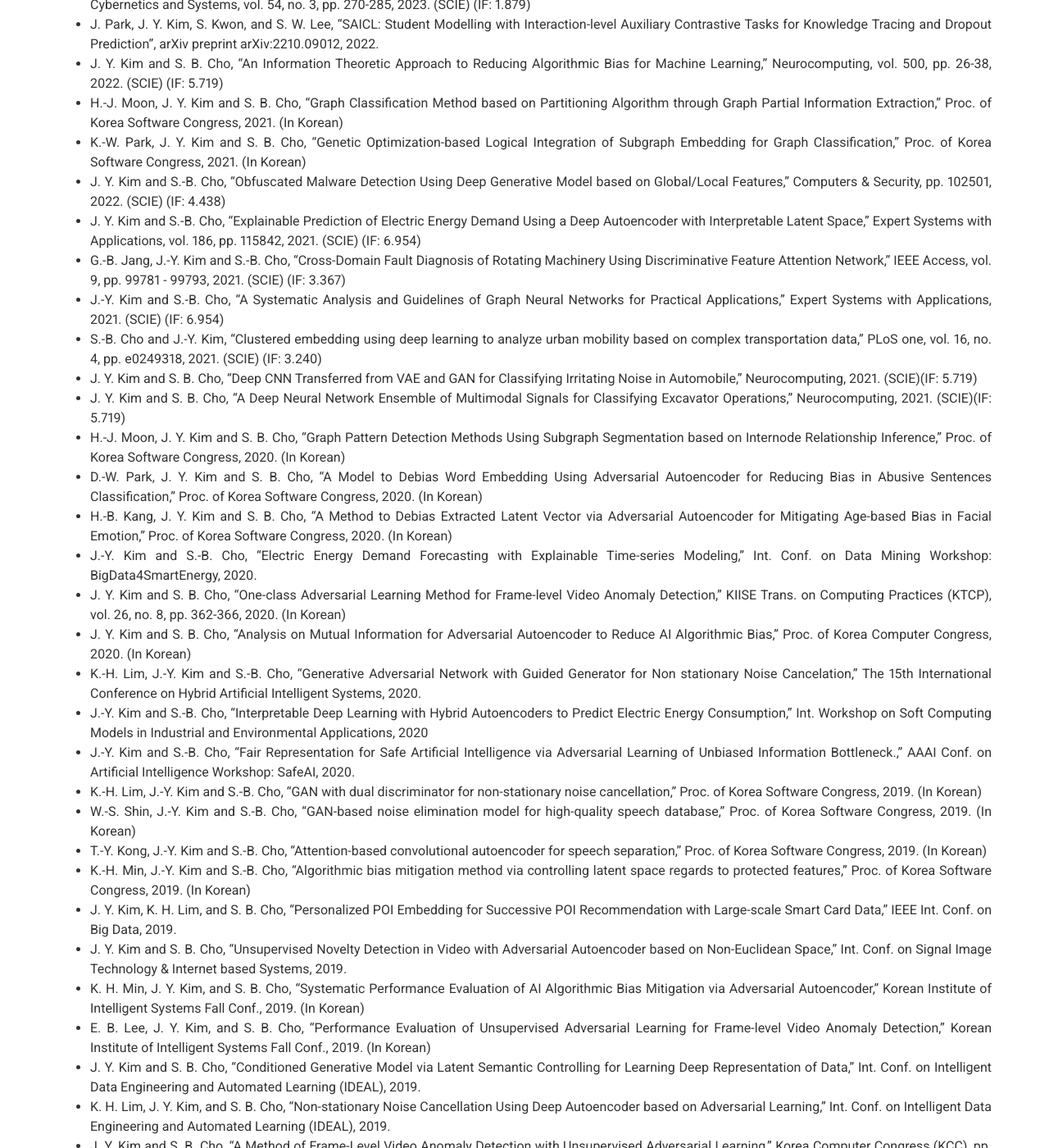
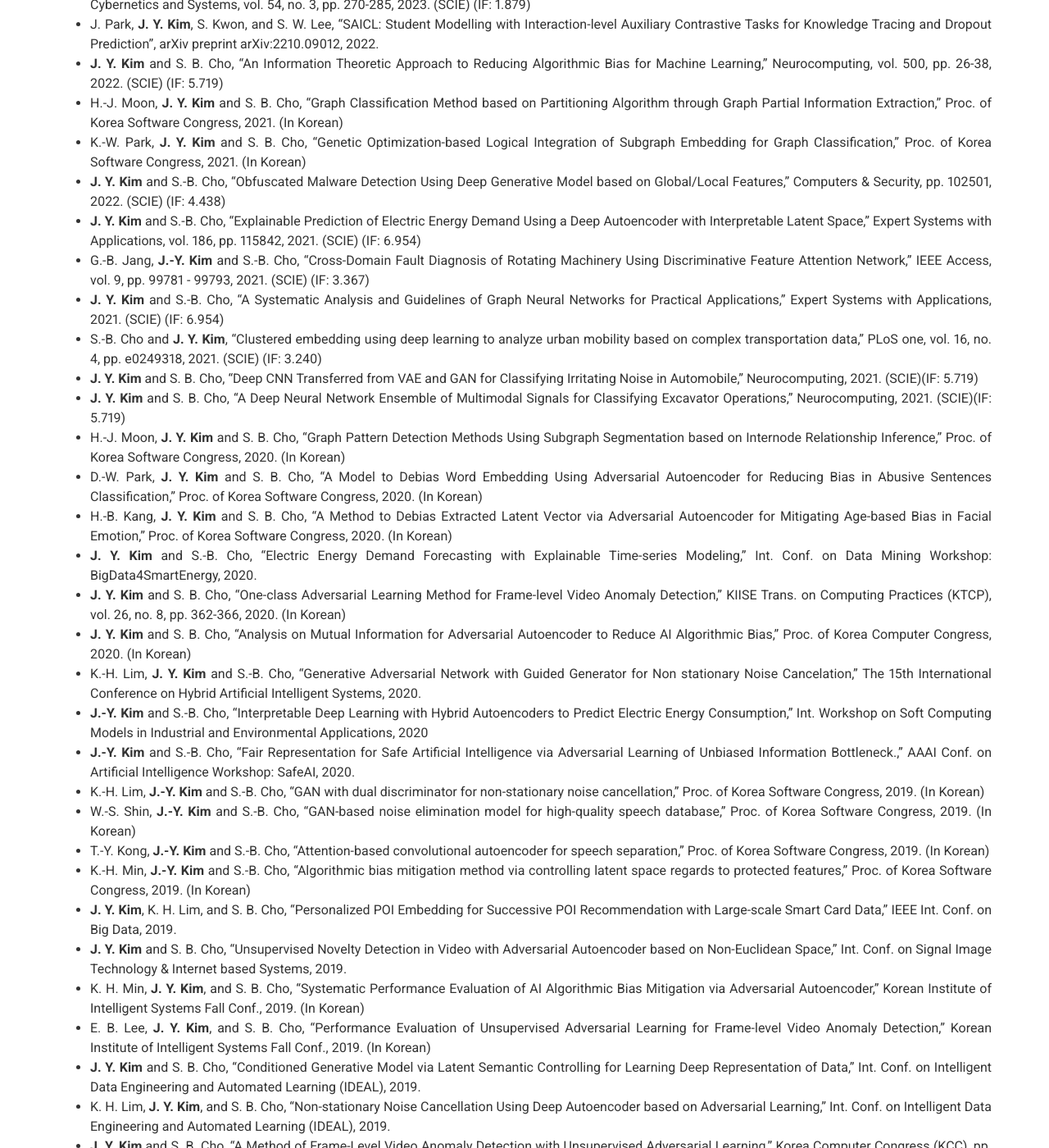
Before and after one commit to seahl0119/JYKim.github.io, a Jekyll site: the page built from index.md, in a window 1280 px wide and 1400 px high, scrolled down 2318 px. Shown: the whole window at 82% size. Built offline with Jekyll 4.4.1, drawn with Linux system fonts in a browser that asks for light colours; nearby versions of some CDN libraries; some of the changed text lies outside the part shown.

Commit message:
Update _config.yml

```diff
--- a/_config.yml
+++ b/_config.yml
@@ -125,54 +125,54 @@ content:
      - B. Park&#42;, S. Woo&#42;, H. Go &#42;, <strong> J. Y. Kim&#42;</strong>, C. Kim, “Denoising Task Routing for Diffusion Models,” International Conference on Learning Representations (ICLR), 2024. (&#42; Denotes equal  contribution)  <br>
      - S. Kwon&#42;, S. Kim&#42;, S. Lee, <strong>J. Y. Kim</strong>, S. An, and K. Kim, “Addressing Selection Bias in Computerized Adaptive Testing: A User-Wise Aggregate Influence Function Approach,” International Conference on Information & Knowledge Management (CIKM), 2024. (&#42; Denotes equal  contribution)  <br>
      - Y. Lee&#42;, <strong>J. Y. Kim&#42;</strong>, H. Go&#42;, M Jeong, S. Oh, and S. Choi, “Multi-Architecture Multi-Expert Diffusion  Models,” AAAI Conference on Artificial Intelligence (AAAI), 2024. (&#42; Denotes equal  contribution)  <br>
-     - J. Y. Kim&#42;, S. Kwon&#42;, H. Go&#42;, Y. Lee, and S. Choi, “ScoreCL: Augmentation-Adaptive Contrastive  Learning via Score-Matching Function,” arXiv preprint, 2024.  (&#42; Denotes equal contribution)  <br>
-     - H. Go&#42;, J. Y. Kim&#42;, Y. Lee, S. Lee, S. Oh, H. Moon, and S. Choi, “Addressing Negative Transfer in  Diffusion Models,” Advances in Neural Information Processing Systems (NeurIPS), 2024. (&#42; Denotes equal contribution)  <br>
-     - H. Go&#42;, Y. Lee&#42;, J. Y. Kim&#42;, S. Lee, M. Jeong, H. S. Lee, and S. Choi, “Towards Practical Plug-and-Play  Diffusion Models”, IEEE/CVF Conference on Computer Vision and Pattern Recognition (CVPR), 2023. (&#42; Denotes equal contribution)  <br>
-     - J. Y. Kim and S. B. Cho, “Predicting Residential Energy Consumption by Explainable Deep Learning with  Long-term and Short-term Latent Variables,” Cybernetics and Systems, vol. 54, no. 3, pp. 270-285, 2023.  (SCIE) (IF: 1.879)  <br>
-     - J. Park, J. Y. Kim, S. Kwon, and S. W. Lee, “SAICL: Student Modelling with Interaction-level Auxiliary  Contrastive Tasks for Knowledge Tracing and Dropout Prediction”, arXiv preprint arXiv:2210.09012,  2022.  <br>
-     - J. Y. Kim and S. B. Cho, “An Information Theoretic Approach to Reducing Algorithmic Bias for Machine  Learning,” Neurocomputing, vol. 500, pp. 26-38, 2022. (SCIE) (IF: 5.719)  <br>
-     - H.-J. Moon, J. Y. Kim and S. B. Cho, “Graph Classification Method based on Partitioning Algorithm  through Graph Partial Information Extraction,” Proc. of Korea Software Congress, 2021.  (In Korean) <br>
-     - K.-W. Park, J. Y. Kim and S. B. Cho, “Genetic Optimization-based Logical Integration of Subgraph Embedding for Graph Classification,” Proc. of Korea Software Congress, 2021. (In Korean) <br>
-     - J. Y. Kim and S.-B. Cho, “Obfuscated Malware Detection Using Deep Generative Model based on  Global/Local Features,” Computers & Security, pp. 102501, 2022. (SCIE) (IF: 4.438)  <br>
-     - J. Y. Kim and S.-B. Cho, “Explainable Prediction of Electric Energy Demand Using a Deep Autoencoder  with Interpretable Latent Space,” Expert Systems with Applications, vol. 186, pp. 115842, 2021. (SCIE)  (IF: 6.954)  <br>
-     - G.-B. Jang, J.-Y. Kim and S.-B. Cho, "Cross-Domain Fault Diagnosis of Rotating Machinery Using  Discriminative Feature Attention Network," IEEE Access, vol. 9, pp. 99781 - 99793, 2021. (SCIE) (IF:  3.367)  <br>
-     - J.-Y. Kim and S.-B. Cho, "A Systematic Analysis and Guidelines of Graph Neural Networks for Practical  Applications," Expert Systems with Applications, 2021. (SCIE) (IF: 6.954)   <br>
-     - S.-B. Cho and J.-Y. Kim, "Clustered embedding using deep learning to analyze urban mobility based on  complex transportation data," PLoS one, vol. 16, no. 4, pp. e0249318, 2021. (SCIE) (IF: 3.240)  <br>
-     - J. Y. Kim and S. B. Cho, “Deep CNN Transferred from VAE and GAN for Classifying Irritating Noise in  Automobile,” Neurocomputing, 2021. (SCIE)(IF: 5.719)   <br>
-     - J. Y. Kim and S. B. Cho, “A Deep Neural Network Ensemble of Multimodal Signals for Classifying  Excavator Operations,” Neurocomputing, 2021. (SCIE)(IF: 5.719)  <br>
-     - H.-J. Moon, J. Y. Kim and S. B. Cho, “Graph Pattern Detection Methods Using Subgraph Segmentation  based on Internode Relationship Inference,” Proc. of Korea Software Congress, 2020. (In Korean)  <br>
-     - D.-W. Park, J. Y. Kim and S. B. Cho, “A Model to Debias Word Embedding Using Adversarial Autoencoder  for Reducing Bias in Abusive Sentences Classification,” Proc. of Korea Software Congress, 2020. (In  Korean)  <br>
-     - H.-B. Kang, J. Y. Kim and S. B. Cho, “A Method to Debias Extracted Latent Vector via Adversarial  Autoencoder for Mitigating Age-based Bias in Facial Emotion,” Proc. of Korea Software Congress, 2020.  (In Korean)  <br>
-     - J.-Y. Kim and S.-B. Cho, "Electric Energy Demand Forecasting with Explainable Time-series Modeling,"  Int. Conf. on Data Mining Workshop: BigData4SmartEnergy, 2020.   <br>
-     - J. Y. Kim and S. B. Cho, “One-class Adversarial Learning Method for Frame-level Video Anomaly  Detection,” KIISE Trans. on Computing Practices (KTCP), vol. 26, no. 8, pp. 362-366, 2020. (In Korean)  <br>
-     - J. Y. Kim and S. B. Cho, “Analysis on Mutual Information for Adversarial Autoencoder to Reduce AI  Algorithmic Bias,” Proc. of Korea Computer Congress, 2020. (In Korean)  <br>
-     - K.-H. Lim, J.-Y. Kim and S.-B. Cho, "Generative Adversarial Network with Guided Generator for Non stationary Noise Cancelation," The 15th International Conference on Hybrid Artificial Intelligent Systems,  2020.  <br>
-     - J.-Y. Kim and S.-B. Cho, "Interpretable Deep Learning with Hybrid Autoencoders to Predict Electric  Energy Consumption," Int. Workshop on Soft Computing Models in Industrial and Environmental  Applications, 2020  <br>
-     - J.-Y. Kim and S.-B. Cho, “Fair Representation for Safe Artificial Intelligence via Adversarial Learning of  Unbiased Information Bottleneck.,” AAAI Conf. on Artificial Intelligence Workshop: SafeAI, 2020.  <br>
-     - K.-H. Lim, J.-Y. Kim and S.-B. Cho, “GAN with dual discriminator for non-stationary noise cancellation,”  Proc. of Korea Software Congress, 2019. (In Korean)  <br>
-     - W.-S. Shin, J.-Y. Kim and S.-B. Cho, “GAN-based noise elimination model for high-quality speech  database,” Proc. of Korea Software Congress, 2019. (In Korean)  <br>
-     - T.-Y. Kong, J.-Y. Kim and S.-B. Cho, “Attention-based convolutional autoencoder for speech separation,”  Proc. of Korea Software Congress, 2019. (In Korean)  <br>
-     - K.-H. Min, J.-Y. Kim and S.-B. Cho, “Algorithmic bias mitigation method via controlling latent space  regards to protected features,” Proc. of Korea Software Congress, 2019. (In Korean)  <br>
-     - J. Y. Kim, K. H. Lim, and S. B. Cho, “Personalized POI Embedding for Successive POI Recommendation with Large-scale Smart Card Data,” IEEE Int. Conf. on Big Data, 2019.   <br>
-     - J. Y. Kim and S. B. Cho, “Unsupervised Novelty Detection in Video with Adversarial Autoencoder based  on Non-Euclidean Space,” Int. Conf. on Signal Image Technology & Internet based Systems, 2019.  <br>
-     -  K. H. Min, J. Y. Kim, and S. B. Cho, “Systematic Performance Evaluation of AI Algorithmic Bias  Mitigation via Adversarial Autoencoder,” Korean Institute of Intelligent Systems Fall Conf., 2019. (In Korean)  <br>
-     - E. B. Lee, J. Y. Kim, and S. B. Cho, “Performance Evaluation of Unsupervised Adversarial Learning for  Frame-level Video Anomaly Detection,” Korean Institute of Intelligent Systems Fall Conf., 2019.  (In Korean)  <br>
-     - J. Y. Kim and S. B. Cho, “Conditioned Generative Model via Latent Semantic Controlling for Learning  Deep Representation of Data,” Int. Conf. on Intelligent Data Engineering and Automated Learning  (IDEAL), 2019.   <br>
-     - K. H. Lim, J. Y. Kim, and S. B. Cho, “Non-stationary Noise Cancellation Using Deep Autoencoder based  on Adversarial Learning,” Int. Conf. on Intelligent Data Engineering and Automated Learning (IDEAL), 2019.  <br>
-     - J. Y. Kim and S. B. Cho, “A Method of Frame-Level Video Anomaly Detection with Unsupervised  Adversarial Learning,” Korea Computer Congress (KCC), pp. 999-101, 2019. (In Korean) <br>
-     - J. Y. Kim and S. B. Cho, “Deep Learning Model based on Autoencoder for Reducing Algorithmic Bias of  Gender,” Journal of KIISE, vol. 46, no. 8, pp. 721-725, 2019.  (In Korean) <br>
-     - J. Y. Kim, S. M. Moon, and S. B. Cho, “Robust Classifying BSR Noises Using Deep Learning Model based on GAN,” Journal of Korean Society  for Noise and Vibration Engineering (KSNVE), vol. 29, no. 3, pp. 11-17, 2019. (In Korean)  <br>
-     - J. Y. Kim and S. B. Cho, “Evolutionary Optimization of Hyperparameters in Deep Learning Models,” IEEE  Congress on Evolutionary Computation (CEC), pp. 808-814, 2019.  <br>
-     - J. Y. Kim and S. B. Cho, “Classifying Excavator Operations with Fusion Network of Multi-Modal Deep  Learning Models,” Int. Conf. on Soft Computing Models in Industrial and Environmental Applications (SOCO), pp. 25-34, 2019.   <br>
-     - J. Y. Kim and S. B. Cho, “Electric Energy Consumption Prediction by Deep Learning with State  Explainable Autoencoder,” Energies, vol. 12, no. 4, pp. 739, 2019. (SCIE)(IF: 2.676)  <br>
-     - J. Y. Kim and S. B. Cho, “A Method of Speech Commands Recognition with Transferred Encoder-decoder  GAN,” KIISE Trans. on Computing Practices (KTCP), vol. 25, no. 2, pp. 106-110, 2019. (In Korean)  <br>
-     - J. Y. Kim and S. B. Cho, “A Latent Space Matching Model based on Deep Autoencoder for Reducing  Algorithmic Bias of Gender,” Korea Software Congress (KSC), pp. 719-721, 2018. (In Korean)  <br>
-     - J. Y. Kim and S. B. Cho, “Detecting Intrusive Malware with a Hybrid Generative Deep Learning Model,”  Int. Conf. on Intelligent Data Engineering and Automated Learning (IDEAL), pp. 499-507, 2018.  <br>
-     - J. Y. Kim and S. B. Cho, “A Method of Speech Commands Recognition with Transferred Encoder-decoder  GAN,” Korean Computer Congress (KCC), pp. 814-816, 2018. (In Korean)  <br>
-     - J. Y. Kim, S. J. Bu, and S. B. Cho, “Hybrid Deep Learning based on GAN for Classifying BSR Noises  from Invehicle Sensors,” Int. Conf. on Hybrid Artificial Intelligence Systems (HAIS), pp. 27-38, 2018.  <br>
-     - J. Y. Kim, S. J. Bu, and S. B. Cho, “Zero-day Malware Detection using Transferred Generative Adversarial  Networks,” Information Sciences, vol. 460, pp. 83-102, 2018. (SCI)(IF: 4.832)  <br>
-     - J. Y. Kim, S. J. Bu, and S. B. Cho, “Malware Detection using Deep Transferred Generative Adversarial  Networks,” Int. Conf. on Neural Information Processing (ICONIP), pp. 556-564, 2017.  <br>
-     - J. Y. Kim, S. J. Bu, and S. B. Cho, “A Method of Malware Detection with Deep Transfer-GAN,” Korea Computer Congress (KCC), pp. 1893-1895, 2017. (In Korean)  <br>
+     - <strong>J. Y. Kim&#42;</strong>, S. Kwon&#42;, H. Go&#42;, Y. Lee, and S. Choi, “ScoreCL: Augmentation-Adaptive Contrastive  Learning via Score-Matching Function,” arXiv preprint, 2024.  (&#42; Denotes equal contribution)  <br>
+     - H. Go&#42;, <strong>J. Y. Kim&#42;<s/trong>, Y. Lee, S. Lee, S. Oh, H. Moon, and S. Choi, “Addressing Negative Transfer in  Diffusion Models,” Advances in Neural Information Processing Systems (NeurIPS), 2024. (&#42; Denotes equal contribution)  <br>
+     - H. Go&#42;, Y. Lee&#42;, <strong>J. Y. Kim&#42;</strong>, S. Lee, M. Jeong, H. S. Lee, and S. Choi, “Towards Practical Plug-and-Play  Diffusion Models”, IEEE/CVF Conference on Computer Vision and Pattern Recognition (CVPR), 2023. (&#42; Denotes equal contribution)  <br>
+     - <strong>J. Y. Kim</strong> and S. B. Cho, “Predicting Residential Energy Consumption by Explainable Deep Learning with  Long-term and Short-term Latent Variables,” Cybernetics and Systems, vol. 54, no. 3, pp. 270-285, 2023.  (SCIE) (IF: 1.879)  <br>
+     - J. Park, <strong>J. Y. Kim</strong>, S. Kwon, and S. W. Lee, “SAICL: Student Modelling with Interaction-level Auxiliary  Contrastive Tasks for Knowledge Tracing and Dropout Prediction”, arXiv preprint arXiv:2210.09012,  2022.  <br>
+     - <strong>J. Y. Kim</strong> and S. B. Cho, “An Information Theoretic Approach to Reducing Algorithmic Bias for Machine  Learning,” Neurocomputing, vol. 500, pp. 26-38, 2022. (SCIE) (IF: 5.719)  <br>
+     - H.-J. Moon, <strong>J. Y. Kim </strong>and S. B. Cho, “Graph Classification Method based on Partitioning Algorithm  through Graph Partial Information Extraction,” Proc. of Korea Software Congress, 2021.  (In Korean) <br>
+     - K.-W. Park, <strong>J. Y. Kim </strong>and S. B. Cho, “Genetic Optimization-based Logical Integration of Subgraph Embedding for Graph Classification,” Proc. of Korea Software Congress, 2021. (In Korean) <br>
+     - <strong>J. Y. Kim </strong>and S.-B. Cho, “Obfuscated Malware Detection Using Deep Generative Model based on  Global/Local Features,” Computers & Security, pp. 102501, 2022. (SCIE) (IF: 4.438)  <br>
+     - <strong>J. Y. Kim </strong>and S.-B. Cho, “Explainable Prediction of Electric Energy Demand Using a Deep Autoencoder  with Interpretable Latent Space,” Expert Systems with Applications, vol. 186, pp. 115842, 2021. (SCIE)  (IF: 6.954)  <br>
+     - G.-B. Jang, <strong>J.-Y. Kim</strong> and S.-B. Cho, "Cross-Domain Fault Diagnosis of Rotating Machinery Using  Discriminative Feature Attention Network," IEEE Access, vol. 9, pp. 99781 - 99793, 2021. (SCIE) (IF:  3.367)  <br>
+     - <strong>J. Y. Kim</strong> and S.-B. Cho, "A Systematic Analysis and Guidelines of Graph Neural Networks for Practical  Applications," Expert Systems with Applications, 2021. (SCIE) (IF: 6.954)   <br>
+     - S.-B. Cho and <strong>J. Y. Kim</strong>, "Clustered embedding using deep learning to analyze urban mobility based on  complex transportation data," PLoS one, vol. 16, no. 4, pp. e0249318, 2021. (SCIE) (IF: 3.240)  <br>
+     - <strong>J. Y. Kim</strong> and S. B. Cho, “Deep CNN Transferred from VAE and GAN for Classifying Irritating Noise in  Automobile,” Neurocomputing, 2021. (SCIE)(IF: 5.719)   <br>
+     - <strong>J. Y. Kim</strong> and S. B. Cho, “A Deep Neural Network Ensemble of Multimodal Signals for Classifying  Excavator Operations,” Neurocomputing, 2021. (SCIE)(IF: 5.719)  <br>
+     - H.-J. Moon, <strong>J. Y. Kim</strong> and S. B. Cho, “Graph Pattern Detection Methods Using Subgraph Segmentation  based on Internode Relationship Inference,” Proc. of Korea Software Congress, 2020. (In Korean)  <br>
+     - D.-W. Park, <strong>J. Y. Kim</strong> and S. B. Cho, “A Model to Debias Word Embedding Using Adversarial Autoencoder  for Reducing Bias in Abusive Sentences Classification,” Proc. of Korea Software Congress, 2020. (In  Korean)  <br>
+     - H.-B. Kang, <strong>J. Y. Kim</strong> and S. B. Cho, “A Method to Debias Extracted Latent Vector via Adversarial  Autoencoder for Mitigating Age-based Bias in Facial Emotion,” Proc. of Korea Software Congress, 2020.  (In Korean)  <br>
+     - <strong>J. Y. Kim</strong> and S.-B. Cho, "Electric Energy Demand Forecasting with Explainable Time-series Modeling,"  Int. Conf. on Data Mining Workshop: BigData4SmartEnergy, 2020.   <br>
+     - <strong>J. Y. Kim</strong> and S. B. Cho, “One-class Adversarial Learning Method for Frame-level Video Anomaly  Detection,” KIISE Trans. on Computing Practices (KTCP), vol. 26, no. 8, pp. 362-366, 2020. (In Korean)  <br>
+     - <strong>J. Y. Kim</strong> and S. B. Cho, “Analysis on Mutual Information for Adversarial Autoencoder to Reduce AI  Algorithmic Bias,” Proc. of Korea Computer Congress, 2020. (In Korean)  <br>
+     - K.-H. Lim, <strong>J. Y. Kim</strong> and S.-B. Cho, "Generative Adversarial Network with Guided Generator for Non stationary Noise Cancelation," The 15th International Conference on Hybrid Artificial Intelligent Systems,  2020.  <br>
+     - <strong>J.-Y. Kim</strong> and S.-B. Cho, "Interpretable Deep Learning with Hybrid Autoencoders to Predict Electric  Energy Consumption," Int. Workshop on Soft Computing Models in Industrial and Environmental  Applications, 2020  <br>
+     - <strong>J.-Y. Kim</strong> and S.-B. Cho, “Fair Representation for Safe Artificial Intelligence via Adversarial Learning of  Unbiased Information Bottleneck.,” AAAI Conf. on Artificial Intelligence Workshop: SafeAI, 2020.  <br>
+     - K.-H. Lim, <strong>J.-Y. Kim</strong> and S.-B. Cho, “GAN with dual discriminator for non-stationary noise cancellation,”  Proc. of Korea Software Congress, 2019. (In Korean)  <br>
+     - W.-S. Shin, <strong>J.-Y. Kim </strong>and S.-B. Cho, “GAN-based noise elimination model for high-quality speech  database,” Proc. of Korea Software Congress, 2019. (In Korean)  <br>
+     - T.-Y. Kong, <strong>J.-Y. Kim</strong> and S.-B. Cho, “Attention-based convolutional autoencoder for speech separation,”  Proc. of Korea Software Congress, 2019. (In Korean)  <br>
+     - K.-H. Min, <strong>J.-Y. Kim</strong> and S.-B. Cho, “Algorithmic bias mitigation method via controlling latent space  regards to protected features,” Proc. of Korea Software Congress, 2019. (In Korean)  <br>
+     - <strong>J. Y. Kim</strong>, K. H. Lim, and S. B. Cho, “Personalized POI Embedding for Successive POI Recommendation with Large-scale Smart Card Data,” IEEE Int. Conf. on Big Data, 2019.   <br>
+     - <strong>J. Y. Kim</strong> and S. B. Cho, “Unsupervised Novelty Detection in Video with Adversarial Autoencoder based  on Non-Euclidean Space,” Int. Conf. on Signal Image Technology & Internet based Systems, 2019.  <br>
+     -  K. H. Min, <strong>J. Y. Kim</strong>, and S. B. Cho, “Systematic Performance Evaluation of AI Algorithmic Bias  Mitigation via Adversarial Autoencoder,” Korean Institute of Intelligent Systems Fall Conf., 2019. (In Korean)  <br>
+     - E. B. Lee, <strong>J. Y. Kim</strong>, and S. B. Cho, “Performance Evaluation of Unsupervised Adversarial Learning for  Frame-level Video Anomaly Detection,” Korean Institute of Intelligent Systems Fall Conf., 2019.  (In Korean)  <br>
+     - <strong>J. Y. Kim</strong> and S. B. Cho, “Conditioned Generative Model via Latent Semantic Controlling for Learning  Deep Representation of Data,” Int. Conf. on Intelligent Data Engineering and Automated Learning  (IDEAL), 2019.   <br>
+     - K. H. Lim, <strong>J. Y. Kim</strong>, and S. B. Cho, “Non-stationary Noise Cancellation Using Deep Autoencoder based  on Adversarial Learning,” Int. Conf. on Intelligent Data Engineering and Automated Learning (IDEAL), 2019.  <br>
+     - <strong>J. Y. Kim</strong> and S. B. Cho, “A Method of Frame-Level Video Anomaly Detection with Unsupervised  Adversarial Learning,” Korea Computer Congress (KCC), pp. 999-101, 2019. (In Korean) <br>
+     - <strong>J. Y. Kim</strong> and S. B. Cho, “Deep Learning Model based on Autoencoder for Reducing Algorithmic Bias of  Gender,” Journal of KIISE, vol. 46, no. 8, pp. 721-725, 2019.  (In Korean) <br>
+     - <strong>J. Y. Kim</strong>, S. M. Moon, and S. B. Cho, “Robust Classifying BSR Noises Using Deep Learning Model based on GAN,” Journal of Korean Society  for Noise and Vibration Engineering (KSNVE), vol. 29, no. 3, pp. 11-17, 2019. (In Korean)  <br>
+     - <strong>J. Y. Kim</strong> and S. B. Cho, “Evolutionary Optimization of Hyperparameters in Deep Learning Models,” IEEE  Congress on Evolutionary Computation (CEC), pp. 808-814, 2019.  <br>
+     - <strong>J. Y. Kim</strong> and S. B. Cho, “Classifying Excavator Operations with Fusion Network of Multi-Modal Deep  Learning Models,” Int. Conf. on Soft Computing Models in Industrial and Environmental Applications (SOCO), pp. 25-34, 2019.   <br>
+     - <strong>J. Y. Kim</strong> and S. B. Cho, “Electric Energy Consumption Prediction by Deep Learning with State  Explainable Autoencoder,” Energies, vol. 12, no. 4, pp. 739, 2019. (SCIE)(IF: 2.676)  <br>
+     - <strong>J. Y. Kim</strong> and S. B. Cho, “A Method of Speech Commands Recognition with Transferred Encoder-decoder  GAN,” KIISE Trans. on Computing Practices (KTCP), vol. 25, no. 2, pp. 106-110, 2019. (In Korean)  <br>
+     - <strong>J. Y. Kim</strong> and S. B. Cho, “A Latent Space Matching Model based on Deep Autoencoder for Reducing  Algorithmic Bias of Gender,” Korea Software Congress (KSC), pp. 719-721, 2018. (In Korean)  <br>
+     - <strong>J. Y. Kim</strong> and S. B. Cho, “Detecting Intrusive Malware with a Hybrid Generative Deep Learning Model,”  Int. Conf. on Intelligent Data Engineering and Automated Learning (IDEAL), pp. 499-507, 2018.  <br>
+     - <strong>J. Y. Kim</strong> and S. B. Cho, “A Method of Speech Commands Recognition with Transferred Encoder-decoder  GAN,” Korean Computer Congress (KCC), pp. 814-816, 2018. (In Korean)  <br>
+     - <strong>J. Y. Kim</strong>, S. J. Bu, and S. B. Cho, “Hybrid Deep Learning based on GAN for Classifying BSR Noises  from Invehicle Sensors,” Int. Conf. on Hybrid Artificial Intelligence Systems (HAIS), pp. 27-38, 2018.  <br>
+     - <strong>J. Y. Kim</strong>, S. J. Bu, and S. B. Cho, “Zero-day Malware Detection using Transferred Generative Adversarial  Networks,” Information Sciences, vol. 460, pp. 83-102, 2018. (SCI)(IF: 4.832)  <br>
+     - <strong>J. Y. Kim</strong>, S. J. Bu, and S. B. Cho, “Malware Detection using Deep Transferred Generative Adversarial  Networks,” Int. Conf. on Neural Information Processing (ICONIP), pp. 556-564, 2017.  <br>
+     - <strong>J. Y. Kim</strong>, S. J. Bu, and S. B. Cho, “A Method of Malware Detection with Deep Transfer-GAN,” Korea Computer Congress (KCC), pp. 1893-1895, 2017. (In Korean)  <br>
 
   - title: SUMMARY OF RESEARCH CONTRIBUTIONS
     layout: text
```
